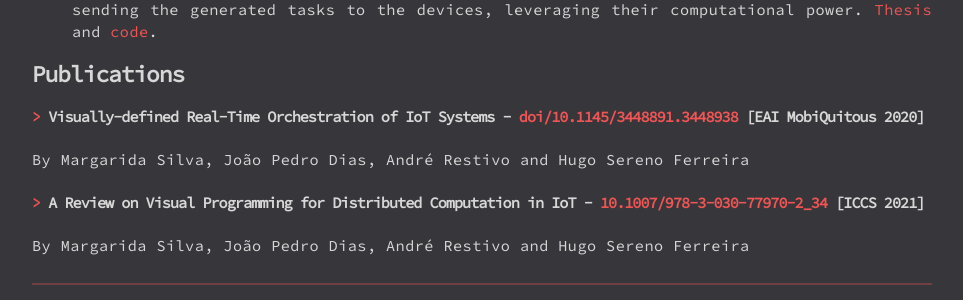
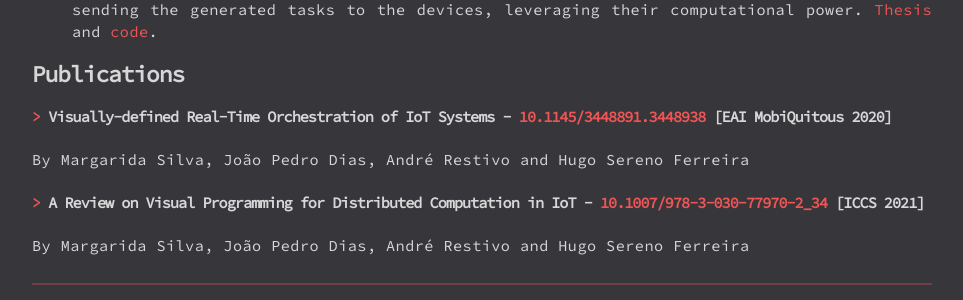
Before and after one commit to BeeMargarida/BeeMargarida.github.io, a Jekyll site: the page built from index.md, in a window 1280 px wide. Shown: the part 835-1135 px from the top of the page, without its empty margins (158-1121 px from the left). Built offline with Jekyll 4.4.1, drawn with Linux system fonts in a browser that asks for light colours; nearby versions of some CDN libraries.

Commit message:
Update index.md

```diff
--- a/index.md
+++ b/index.md
@@ -30,7 +30,7 @@ My name is Ana Margarida Silva and I am a software engineer. I don't have any pr
 
 ## Publications
 
-#### <span class="title-intro">></span> **Visually-defined Real-Time Orchestration of IoT Systems** - [doi/10.1145/3448891.3448938](https://dl.acm.org/doi/10.1145/3448891.3448938) [EAI MobiQuitous 2020]
+#### <span class="title-intro">></span> **Visually-defined Real-Time Orchestration of IoT Systems** - [10.1145/3448891.3448938](https://dl.acm.org/doi/10.1145/3448891.3448938) [EAI MobiQuitous 2020]
 By Margarida Silva, João Pedro Dias, André Restivo and Hugo Sereno Ferreira
 
 #### <span class="title-intro">></span> **A Review on Visual Programming for Distributed Computation in IoT** - [10.1007/978-3-030-77970-2_34](https://link.springer.com/chapter/10.1007%2F978-3-030-77970-2_34) [ICCS 2021]
```
